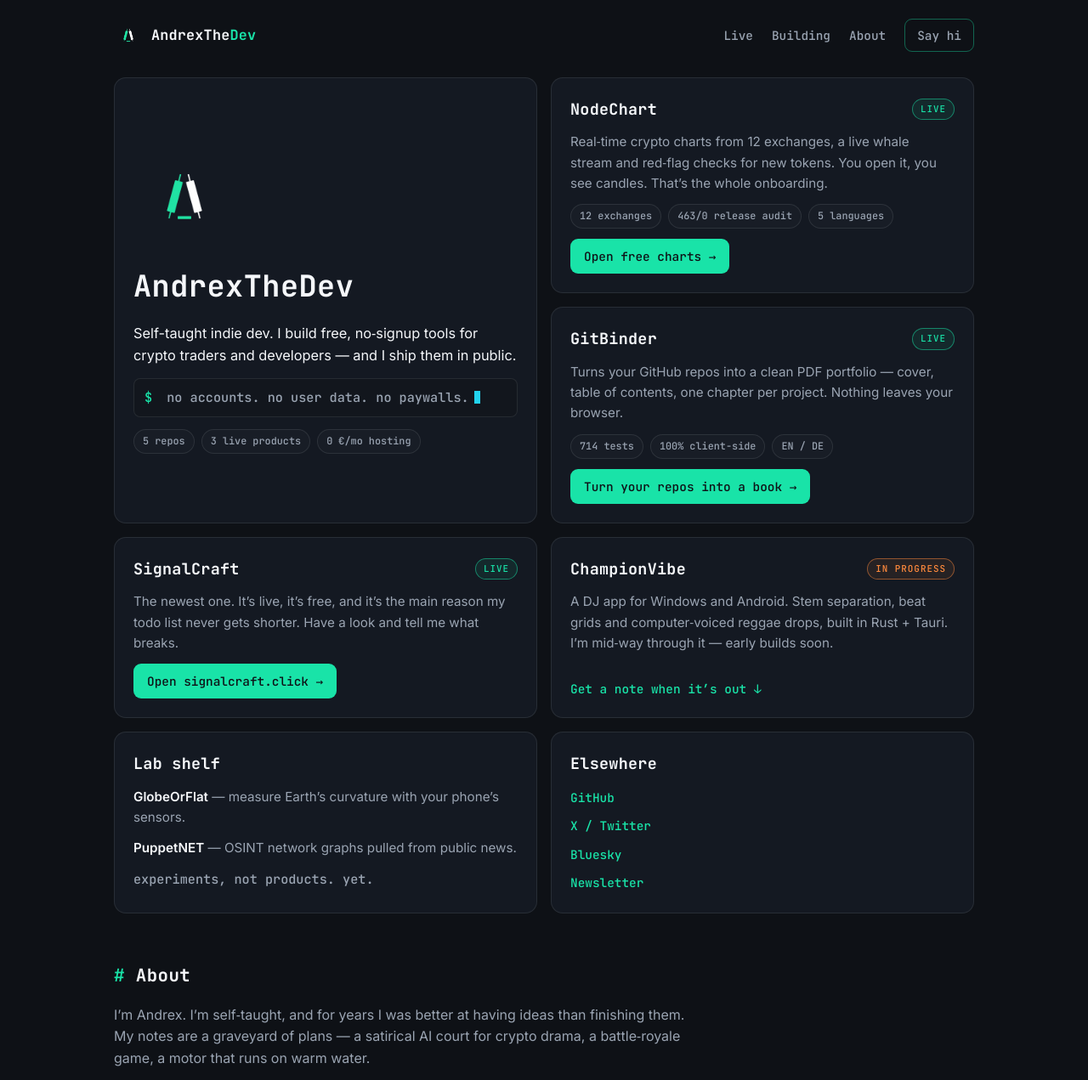
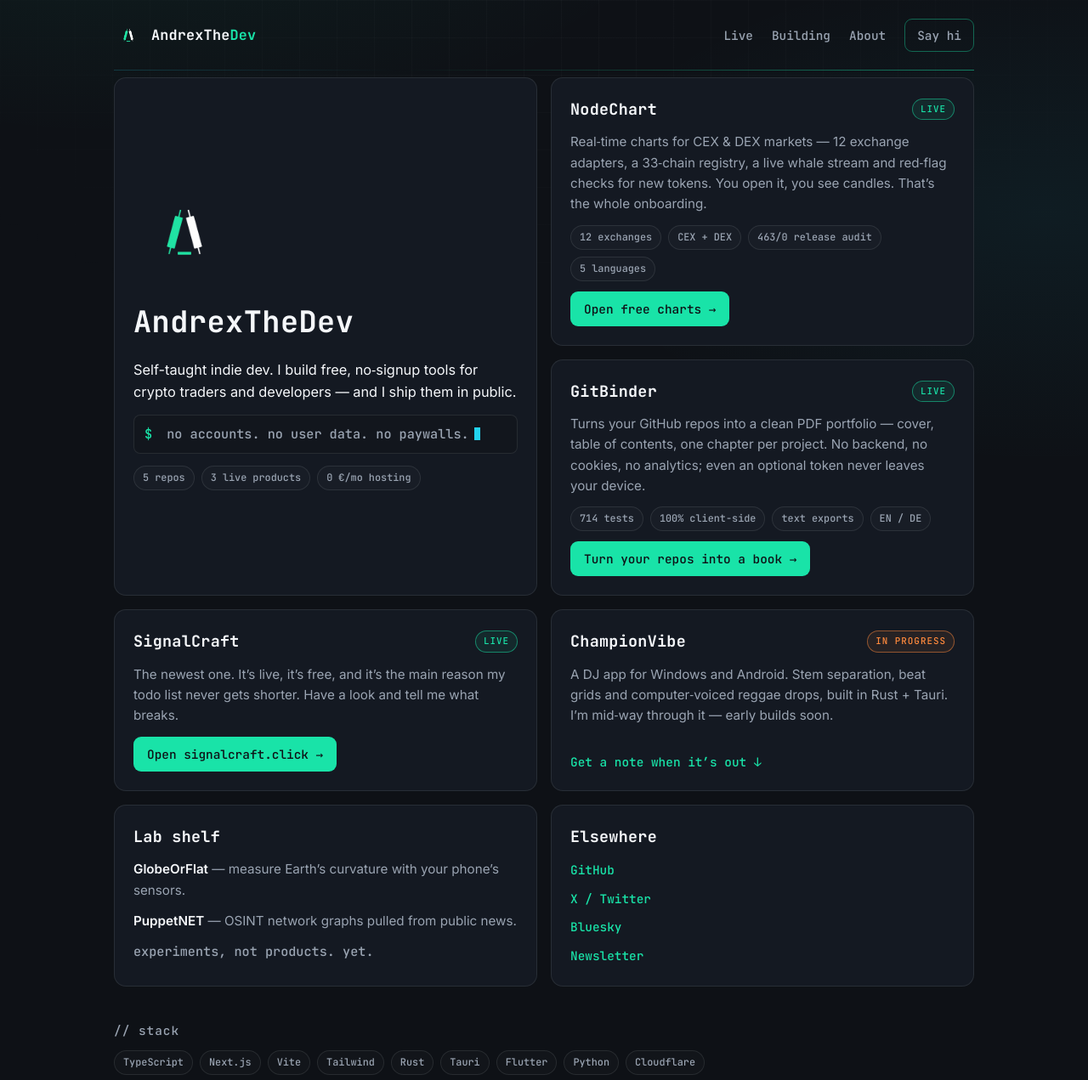
Before and after one commit to AndrexTheDev/AndrexTheDev-landing-custom, a website: page public/index.html in a window 1280 px wide. Shown: the top 1271 px of the page at 85% size. Drawn offline with Linux system fonts and the light colour scheme.

Commit message:
Enrich tiles from repo READMEs; add stack strip, grid backdrop, entrance motion
Co-authored-by: arena-agent <297053741+arena-agent@users.noreply.github.com>

```diff
--- a/public/assets/css/style.css
+++ b/public/assets/css/style.css
@@ -18,13 +18,33 @@ html { scroll-behavior: smooth; }
 
 body {
   margin: 0;
-  background: var(--bg);
+  background:
+    radial-gradient(1100px 520px at 12% -6%, rgba(25, 227, 168, 0.07), transparent 60%),
+    radial-gradient(900px 480px at 96% 10%, rgba(34, 211, 238, 0.06), transparent 62%),
+    var(--bg);
   color: var(--text);
   font-family: var(--sans);
   font-size: 16px;
   line-height: 1.6;
   -webkit-font-smoothing: antialiased;
 }
+
+/* faint chart-grid backdrop, fading toward the fold */
+body::before {
+  content: "";
+  position: fixed;
+  inset: 0;
+  z-index: 0;
+  pointer-events: none;
+  background-image:
+    linear-gradient(rgba(245, 247, 250, 0.028) 1px, transparent 1px),
+    linear-gradient(90deg, rgba(245, 247, 250, 0.028) 1px, transparent 1px);
+  background-size: 44px 44px;
+  -webkit-mask-image: radial-gradient(ellipse 90% 70% at 50% 0%, #000 0%, transparent 78%);
+  mask-image: radial-gradient(ellipse 90% 70% at 50% 0%, #000 0%, transparent 78%);
+}
+
+header, main, footer { position: relative; z-index: 1; }
 
 ::selection { background: var(--mint); color: #0E1116; }
 
@@ -78,6 +98,30 @@ main { max-width: 1060px; margin: 0 auto; padding: 8px 24px 40px; }
   transition: transform 0.16s ease, border-color 0.16s ease;
 }
 .tile:hover { transform: translateY(-3px); border-color: rgba(25, 227, 168, 0.35); }
+
+/* staggered entrance */
+.tile { animation: rise 0.55s cubic-bezier(0.2, 0.7, 0.3, 1) backwards; }
+.tile:nth-child(1) { animation-delay: 0.02s; }
+.tile:nth-child(2) { animation-delay: 0.08s; }
+.tile:nth-child(3) { animation-delay: 0.14s; }
+.tile:nth-child(4) { animation-delay: 0.2s; }
+.tile:nth-child(5) { animation-delay: 0.26s; }
+.tile:nth-child(6) { animation-delay: 0.32s; }
+.tile:nth-child(7) { animation-delay: 0.38s; }
+@keyframes rise { from { opacity: 0; transform: translateY(14px); } }
+
+/* thin animated accent under the top bar */
+.top { position: relative; }
+.top::after {
+  content: "";
+  position: absolute;
+  left: 24px; right: 24px; bottom: 0;
+  height: 1px;
+  background: linear-gradient(90deg, transparent, rgba(25, 227, 168, 0.5), rgba(34, 211, 238, 0.4), transparent);
+  background-size: 200% 100%;
+  animation: slide 6s linear infinite;
+}
+@keyframes slide { to { background-position: 200% 0; } }
 
 .tile h2 { margin: 0; font-size: 1.15rem; letter-spacing: 0.3px; }
 .tile p { margin: 0; color: var(--dim); font-size: 0.95rem; }
@@ -136,6 +180,12 @@ main { max-width: 1060px; margin: 0 auto; padding: 8px 24px 40px; }
 .btn-ghost:hover { box-shadow: none; }
 .link { font-family: var(--mono); font-size: 0.9rem; }
 
+/* stack strip */
+.stack { margin-top: 40px; }
+.dim-head { color: var(--dim); font-size: 0.9rem; font-weight: 500; letter-spacing: 1px; }
+.stack .chips { margin-top: 12px; }
+.stack .chip:hover { color: var(--mint); border-color: rgba(25, 227, 168, 0.4); }
+
 /* about */
 .about { margin-top: 56px; max-width: 68ch; }
 .about h2, .hello h2 { font-size: 1.3rem; letter-spacing: 0.4px; }
@@ -193,5 +243,6 @@ form { display: grid; gap: 16px; }
 @media (prefers-reduced-motion: reduce) {
   .caret, .cursor { animation: none; }
   html { scroll-behavior: auto; }
-  .tile { transition: none; }
+  .tile { transition: none; animation: none; }
+  .top::after { animation: none; }
 }
--- a/public/index.html
+++ b/public/index.html
@@ -49,9 +49,10 @@
           <h2>NodeChart</h2>
           <span class="badge live">live</span>
         </div>
-        <p>Real&#8209;time crypto charts from 12 exchanges, a live whale stream and red&#8209;flag checks for new tokens. You open it, you see candles. That&rsquo;s the whole onboarding.</p>
+        <p>Real&#8209;time charts for CEX &amp; DEX markets &mdash; 12 exchange adapters, a 33&#8209;chain registry, a live whale stream and red&#8209;flag checks for new tokens. You open it, you see candles. That&rsquo;s the whole onboarding.</p>
         <div class="chips">
           <span class="chip">12 exchanges</span>
+          <span class="chip">CEX + DEX</span>
           <span class="chip">463/0 release audit</span>
           <span class="chip">5 languages</span>
         </div>
@@ -63,10 +64,11 @@
           <h2>GitBinder</h2>
           <span class="badge live">live</span>
         </div>
-        <p>Turns your GitHub repos into a clean PDF portfolio &mdash; cover, table of contents, one chapter per project. Nothing leaves your browser.</p>
+        <p>Turns your GitHub repos into a clean PDF portfolio &mdash; cover, table of contents, one chapter per project. No backend, no cookies, no analytics; even an optional token never leaves your device.</p>
         <div class="chips">
           <span class="chip">714 tests</span>
           <span class="chip">100% client-side</span>
+          <span class="chip">text exports</span>
           <span class="chip">EN&nbsp;/&nbsp;DE</span>
         </div>
         <a class="btn" href="https://gitbinder.pages.dev" rel="noopener">Turn your repos into a book <span aria-hidden="true">&rarr;</span></a>
@@ -106,6 +108,21 @@
           <li><a href="#hello">Newsletter</a></li>
         </ul>
       </article>
+    </section>
+
+    <section class="stack" aria-label="Stack">
+      <h2 class="smallhead dim-head">// stack</h2>
+      <div class="chips">
+        <span class="chip">TypeScript</span>
+        <span class="chip">Next.js</span>
+        <span class="chip">Vite</span>
+        <span class="chip">Tailwind</span>
+        <span class="chip">Rust</span>
+        <span class="chip">Tauri</span>
+        <span class="chip">Flutter</span>
+        <span class="chip">Python</span>
+        <span class="chip">Cloudflare</span>
+      </div>
     </section>
 
     <section class="about" id="about" aria-label="About">
```
